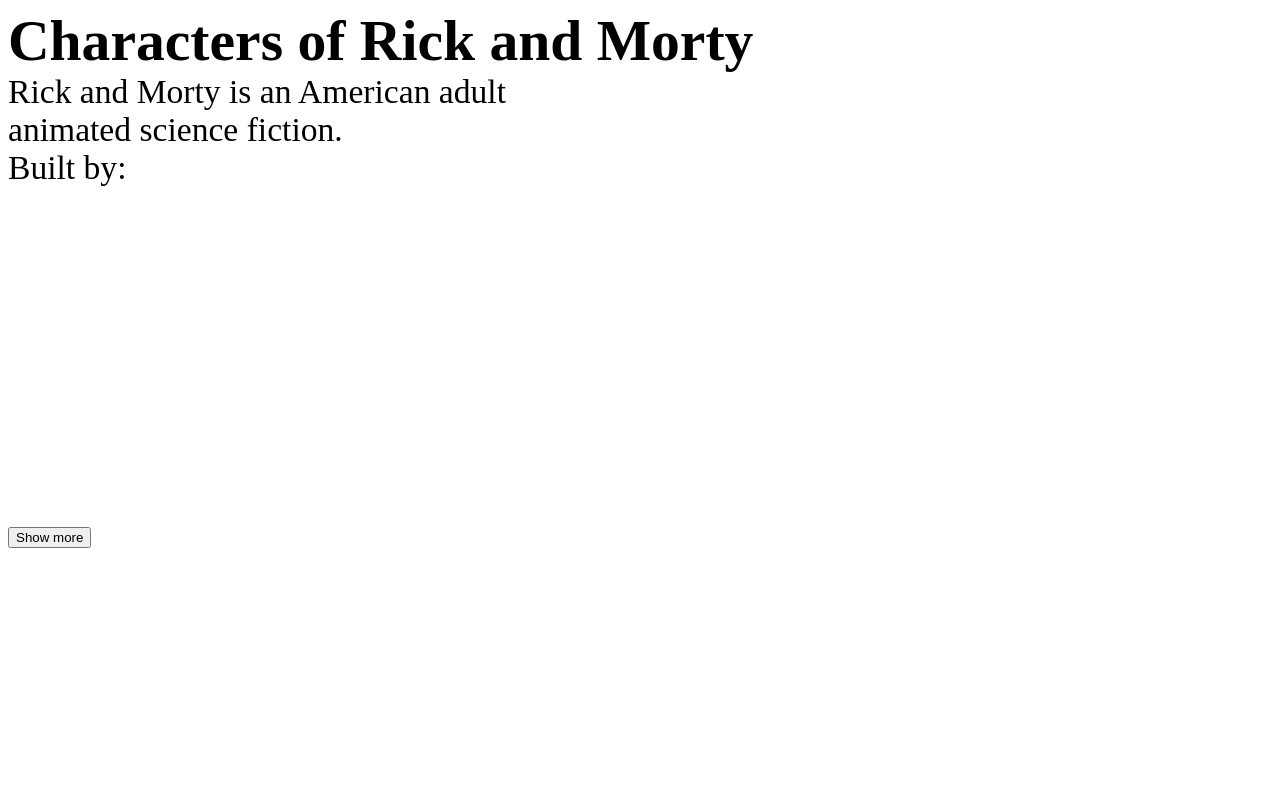
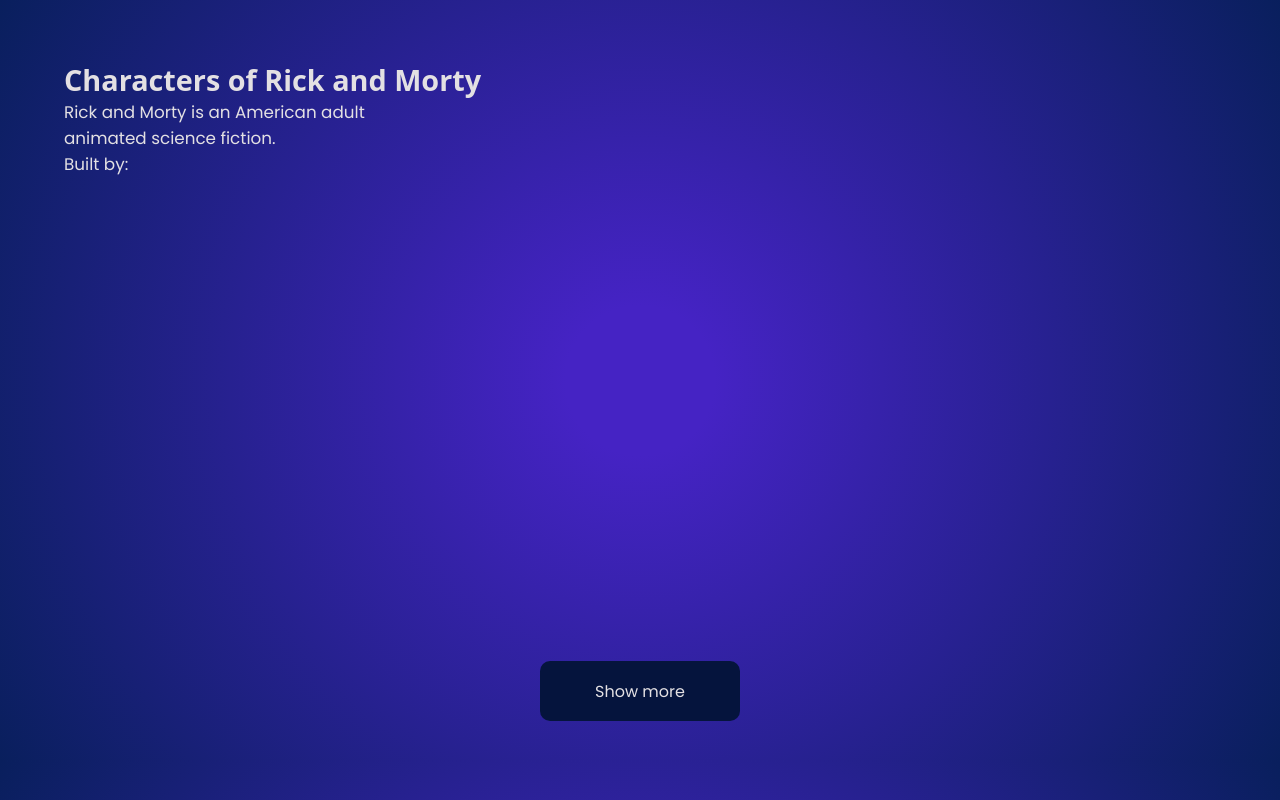
Before and after one commit to sfabricito/rick-and-morty, a website built with webpack: page public/index.html in a window 1280 px wide. Built offline with nearby package versions, Linux system fonts and the light colour scheme; files whose address does not match are found by name.

Commit message:
Move the directoty assets into src and change a relative path of the html

```diff
--- a/public/index.html
+++ b/public/index.html
@@ -8,9 +8,9 @@
     <link rel="preconnect" href="https://fonts.googleapis.com">
     <link rel="preconnect" href="https://fonts.gstatic.com" crossorigin>
     <link href="https://fonts.googleapis.com/css2?family=Noto+Serif:wght@700&family=Poppins&display=swap" rel="stylesheet">
-    <link rel="stylesheet" href="./css/style.css">
-    <link rel="stylesheet" href="./css/tablet.css" media="(min-width: 620px)">
-    <link rel="stylesheet" href="./css/desktop.css" media="(min-width: 980px)">
+    <link rel="stylesheet" href="./styles/styles.css">
+    <link rel="stylesheet" href="./styles/tablet.css" media="(min-width: 620px)">
+    <link rel="stylesheet" href="./styles/desktop.css" media="(min-width: 980px)">
 </head>
 <body>
     <header>
--- a/src/styles/styles.css
+++ b/src/styles/styles.css
@@ -76,7 +76,7 @@
     background-position: center;
     background-repeat: no-repeat;
   }
-
+  ls
   .main_head-info {
       min-width: 288px;
       width: 90%;
```
Also changed, not shown: assets/icons/github.svg (deleted), assets/icons/heard.svg (deleted), assets/icons/twitter.svg (deleted), assets/img/rickandmorty.svg (deleted), assets/img/wallpaper.svg (deleted).
